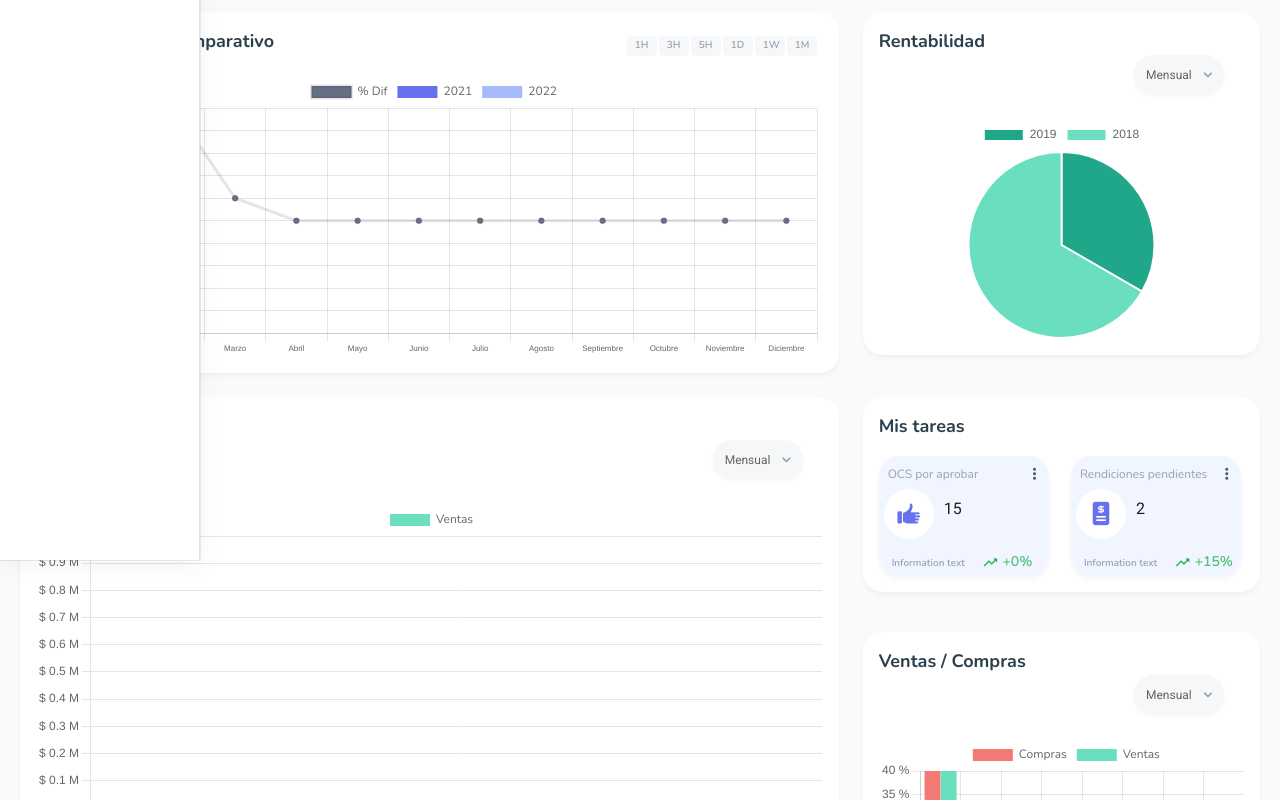
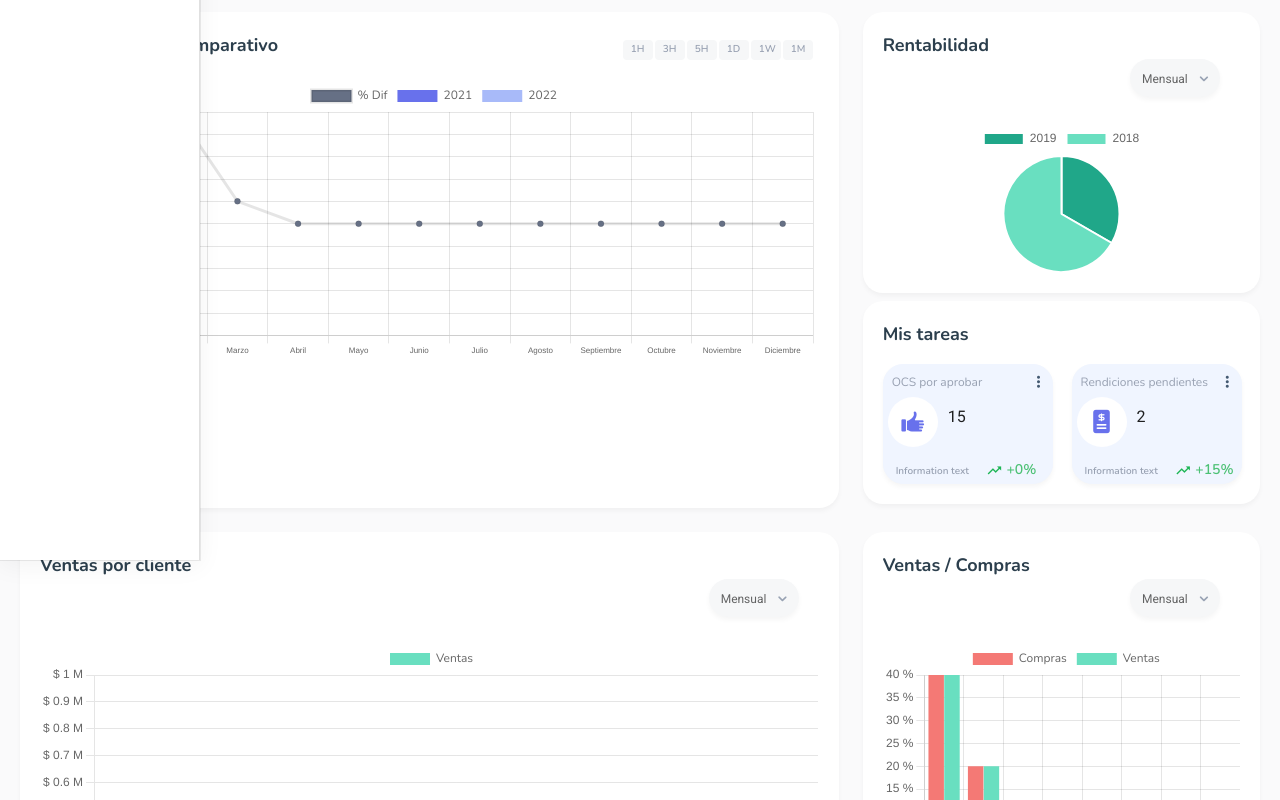
Before and after one commit to unabasesys/panel-gerencial-vue, a Vue app: page /dashboard in a window 1280 px wide. Shown: the part 240-1040 px from the top of the page. Built offline with nearby package versions, Linux system fonts and the light colour scheme; no server answers; some icons are missing.

Commit message:
Mejoras varias 3

```diff
--- a/src/components/Dashboard.vue
+++ b/src/components/Dashboard.vue
@@ -74,20 +74,21 @@
           </v-col>
         </v-row>
         <v-row class="mr-2">
-          <v-col cols="12" md="8">
-            <Ventas />
+          <v-col cols="8" class="d-flex" style="flex-direction: column">
+            <v-card class="pa-5 rounded-box-div flex-grow-1"> <Ventas /> </v-card>
           </v-col>
-          <v-col cols="6" md="4">
-            <Rentabilidad />
+          <v-col cols="4" class="d-flex" style="flex-direction: column">
+            <v-card class="pa-5 rounded-box-div mb-1 flex-grow-1"> <Rentabilidad /> </v-card>
+            <v-card class="pa-5 rounded-box-div mb-1 mt-1 flex-grow-1"> <Tareas /> </v-card>
           </v-col>
+        </v-row>
 
-          <v-col cols="12" md="8">
-            <VentasCliente />
+        <v-row class="mr-2">
+          <v-col cols="8" class="d-flex" style="flex-direction: column">
+            <v-card class="pa-5 rounded-box-div flex-grow-1"> <VentasCliente /> </v-card>
           </v-col>
-
-          <v-col cols="6" md="4">
-            <Tareas />
-            <VentasCompras />
+          <v-col cols="4" class="d-flex" style="flex-direction: column">
+            <v-card class="pa-5 rounded-box-div mb-1 flex-grow-1"> <VentasCompras /> </v-card>
           </v-col>
         </v-row>
       </div>
@@ -176,7 +177,7 @@ export default {
 
       let date = new Date();
       let dateTo =
-        date.getDate() + "-" + (date.getMonth()+1) + "-" + date.getFullYear();
+        date.getDate() + "-" + (date.getMonth() + 1) + "-" + date.getFullYear();
       //https://dev3.unabase.com/4DACTION/_V3_getVentasClienteReporte?q=&q2=&fecha_asignacion=true&estado_en_proceso=true&estado_cerrado=true&date_from=2022&date_to=2022&param_1=&estado_compras=
       let config = {
         headers: {
@@ -191,7 +192,6 @@ export default {
           date_to: dateTo,
         },
       };
-
 
       axios(config).then((respuestas) => {
         respuestas.data[0].rows.forEach((val) => {
--- a/src/components/graphics/rentabilidad.vue
+++ b/src/components/graphics/rentabilidad.vue
@@ -1,6 +1,5 @@
 <template>
   <div>
-    <v-card class="pa-4 rounded-box-div" max-width="900" max-height="500">
       <span class="nunito-bold-bright-gray-18px">Rentabilidad</span>
 
       <selectGraphic />
@@ -14,9 +13,8 @@
         :css-classes="cssClasses"
         :styles="styles"
         :width="300"
-        :height="220"
+        :height="150"
       />
-    </v-card>
   </div>
 </template>
 
--- a/src/components/graphics/tareas.vue
+++ b/src/components/graphics/tareas.vue
@@ -1,6 +1,5 @@
 <template>
   <div>
-    <v-card class="pa-4 rounded-box-div mb-10">
       <span class="nunito-bold-bright-gray-18px">Mis tareas</span>
       <v-row class="mt-1">
           <v-col
@@ -60,7 +59,6 @@
         </v-row>
 
 
-    </v-card>
   </div>
 </template>
 
--- a/src/components/graphics/ventas_cliente.vue
+++ b/src/components/graphics/ventas_cliente.vue
@@ -1,6 +1,5 @@
 <template>
   <div>
-    <v-card class="pa-4 rounded-box-div">
       <span class="nunito-bold-bright-gray-18px">Ventas por cliente</span>
       <selectGraphic />
       <Bar
@@ -14,7 +13,6 @@
         :height="height"
         :width="width"
       />
-    </v-card>
   </div>
 </template>
 
--- a/src/components/graphics/ventas_compras.vue
+++ b/src/components/graphics/ventas_compras.vue
@@ -1,6 +1,5 @@
 <template>
   <div>
-    <v-card class="pa-4 rounded-box-div">
       <span class="nunito-bold-bright-gray-18px">Ventas / Compras</span>
       <selectGraphic />
       <Bar
@@ -14,7 +13,6 @@
         :height="height"
         :width="width"
       />
-    </v-card>
   </div>
 </template>
 
--- a/src/components/graphics/ventas_mes.vue
+++ b/src/components/graphics/ventas_mes.vue
@@ -1,6 +1,5 @@
 <template>
   <div>
-    <v-card class="pa-4 rounded-box-div" max-height="655">
       <span class="nunito-bold-bright-gray-18px"
         >Ventas por mes comparativo</span
       >
@@ -40,7 +39,6 @@
         :height="height"
         :width="width"
       />
-    </v-card>
   </div>
 </template>
 
```
